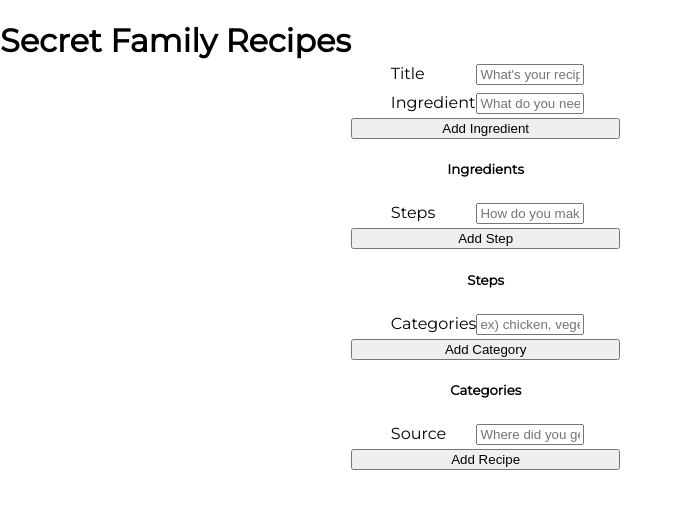
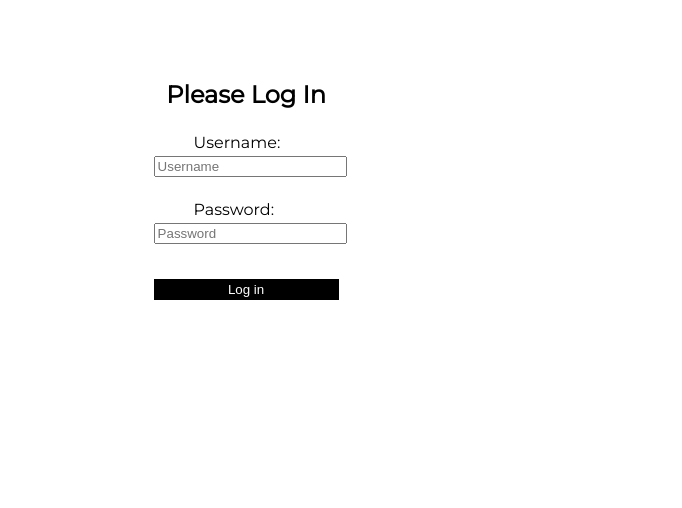
Before and after one commit to Build-Week-Secret-Family-Recipes1/front-end, a React (Create React App) app: page / in a window 1280 px wide. Shown: the top 508 px of the page, without its empty margins (0-682 px from the left). Built offline with nearby package versions, Linux system fonts and the light colour scheme.

Commit message:
user authentication attached to server api

```diff
--- a/src/App.js
+++ b/src/App.js
@@ -35,17 +35,15 @@ function App(props) {
     <Router>
       <div className="App">
         <Switch>
-          <Route exact path="/recipes" component={RecipeList} />
-          <Route path="/recipes/:id" component={Recipe} />
-          <Route path="/edit/:id" component={RecipeForm} />
-          <Route path="/new" component={RecipeForm} />
+          <PrivateRoute exact path="/recipes" component={RecipeList} />
+          <PrivateRoute path="/recipes/:id" component={Recipe} />
+          <PrivateRoute path="/edit/:id" component={RecipeForm} />
+          <PrivateRoute path="/new" component={RecipeForm} />
           <Route path="/login" render={(props)=> <Login {...props} func={login} />}/>
           <Route path="/logout" render={(props)=> <Logout {...props} history={props.history} func={logout} />}/>
           <Route path="/register" render={(props)=> <RegisterUser {...props} func={login} />}/>
-          {/* {!loggedIn?<Route render={(props)=> <Login {...props} func={login} />}/>:<PrivateRoute component={Home} />} */}
-          <Route component={Home} />
+          {!loggedIn?<Route render={(props)=> <Login {...props} func={login} />}/>:<PrivateRoute component={Home} />}
         </Switch>
-        <RecipeForm/>
       </div>
     </Router>
   );
--- a/src/components/Login.js
+++ b/src/components/Login.js
@@ -22,11 +22,12 @@ class Login extends React.Component {
   login = e => {
     e.preventDefault();
     axiosWithAuth()
-      .post("/login", this.state.credentials)
+      .post("auth/login", this.state.credentials)
       .then(res => {
+        console.log(res);
         localStorage.setItem("token", res.data.payload);
         this.props.func();
-        this.props.history.push("/");
+        this.props.history.push("/home");
       })
       .catch(err => {
         console.log("Err is: ", err);
--- a/src/components/RegisterUser.js
+++ b/src/components/RegisterUser.js
@@ -1,4 +1,5 @@
 import React from "react";
+import axios from "axios";
 
 import { axiosWithAuth } from "../utils/axiosWithAuth";
 
@@ -27,17 +28,18 @@ class RegisterUser extends React.Component {
 
     if (this.state.credentials.password === this.state.credentials.passwordConfirm){
         axiosWithAuth()
-        .post("/user", this.state.credentials)
+        .post("auth/register", {username: this.state.credentials.username, password: this.state.credentials.password})
         .then(res => {
+          console.log(res);
           localStorage.setItem("token", res.data.payload);
           this.props.func();
-          this.props.history.push("/");
+          this.props.history.push("/login");
         })
         .catch(err => {
-          console.log("Err is: ", err);
+          console.log(err);
           this.setState({
             ...this.state,
-            error: err
+            error: err.message
           })
         });
       } else {
--- a/src/utils/axiosWithAuth.js
+++ b/src/utils/axiosWithAuth.js
@@ -5,7 +5,7 @@ export const axiosWithAuth = () => {
   const token = localStorage.getItem("token");
 
   return axios.create({
-    baseURL: "https://secretrecipesbuild.herokuapp.com/api/",
+    baseURL: "https://secretrecipesbuild.herokuapp.com/",
     headers: {
       Authorization: token
     }
```
